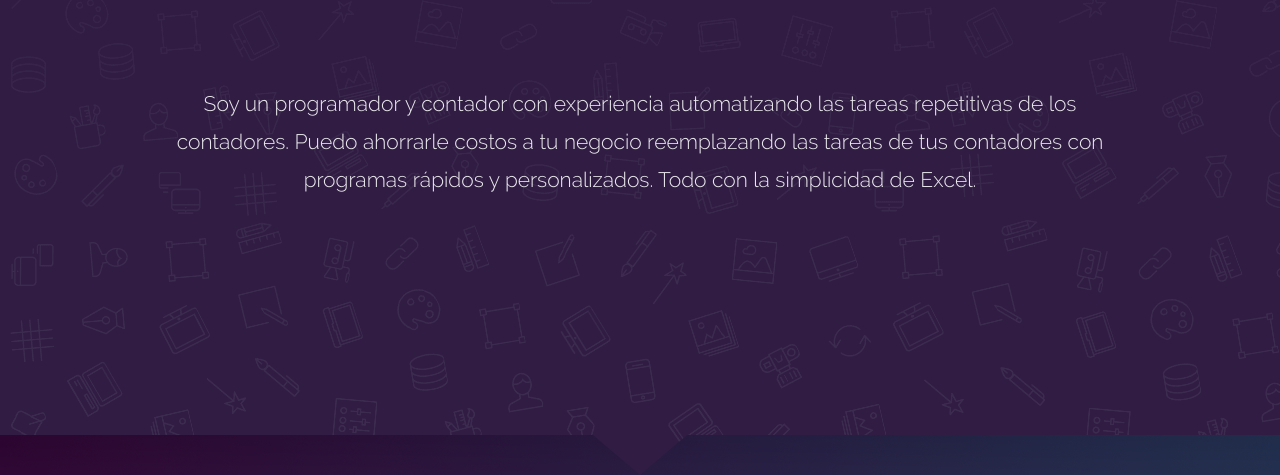
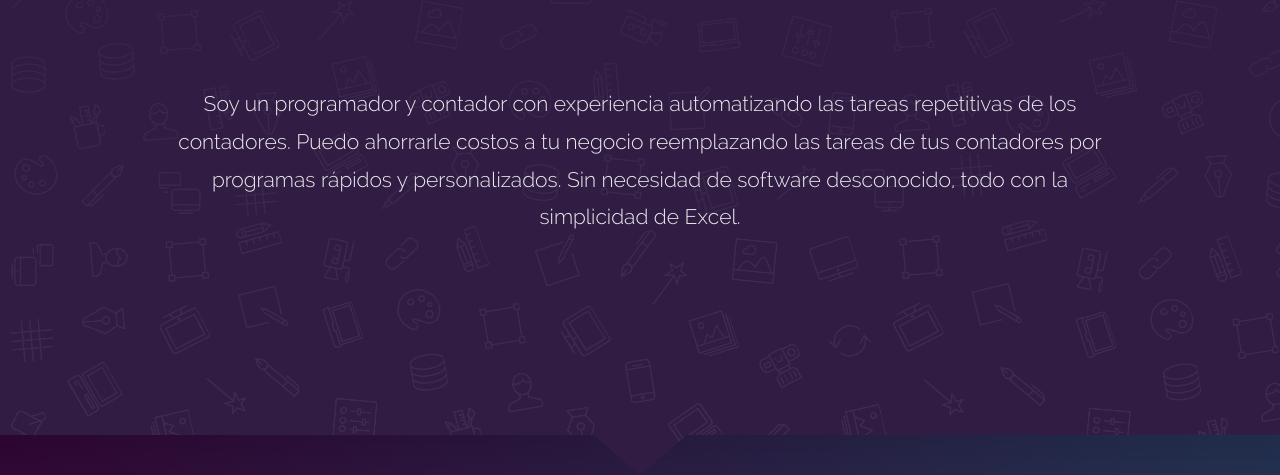
Before and after one commit to rafamph/my-website, a website: page index.html in a window 1280 px wide. Shown: the part 325-800 px from the top of the page. Drawn offline with Linux system fonts and the light colour scheme; files whose address does not match are found by name.

Commit message:
Update index.html

```diff
--- a/index.html
+++ b/index.html
@@ -142,7 +142,7 @@
 					</div>
 				</div>
 				<div class="hero__description">
-					Soy un programador y contador con experiencia automatizando las tareas repetitivas de los contadores. Puedo ahorrarle costos a tu negocio reemplazando las tareas de tus contadores con programas rápidos y personalizados. Todo con la simplicidad de Excel.
+					Soy un programador y contador con experiencia automatizando las tareas repetitivas de los contadores. Puedo ahorrarle costos a tu negocio reemplazando las tareas de tus contadores por programas rápidos y personalizados. Sin necesidad de software desconocido, todo con la simplicidad de Excel.
 				</div>
 			</div>
 		</div>
```
